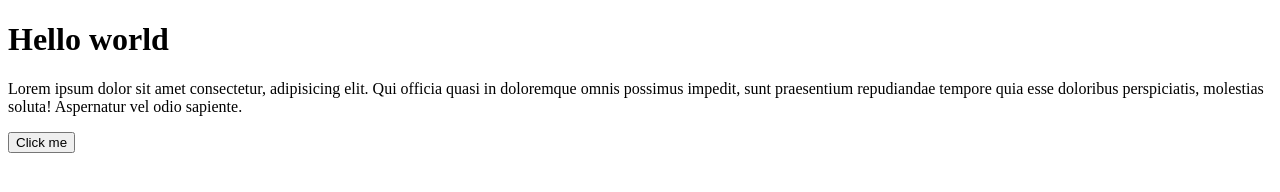
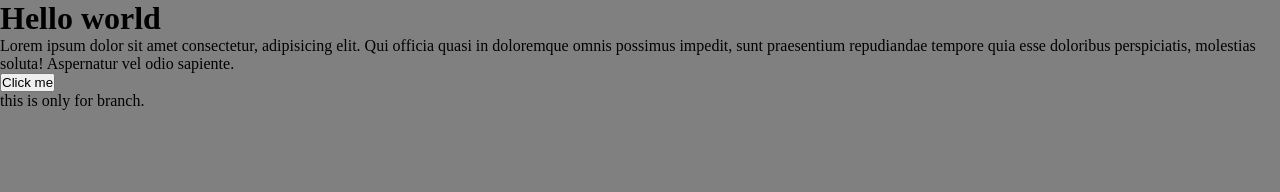
Before and after one commit to TreasureT4/Vue_first_Try, a plain HTML site: page index.html in a window 1280 px wide. Drawn offline with Linux system fonts and the light colour scheme.

Commit message:
first add to branch_one

```diff
--- a/index.html
+++ b/index.html
@@ -3,11 +3,13 @@
 <head>
     <meta charset="UTF-8">
     <meta name="viewport" content="width=device-width, initial-scale=1.0">
+    <link rel="stylesheet" href="style.css" type="text/css">
     <title>Testing</title>
 </head>
 <body>
     <h1>Hello world</h1>
     <p>Lorem ipsum dolor sit amet consectetur, adipisicing elit. Qui officia quasi in doloremque omnis possimus impedit, sunt praesentium repudiandae tempore quia esse doloribus perspiciatis, molestias soluta! Aspernatur vel odio sapiente.</p>
     <button type="button">Click me</button>
+    <p>this is only for branch.</p>
 </body>
 </html>
--- /dev/null
+++ b/style.css
@@ -0,0 +1,10 @@
+* {
+    margin: 0;
+    padding: 0;
+    box-sizing: border-box;
+    scroll-behavior: smooth;
+}
+
+body {
+    background-color: gray;
+}
```
